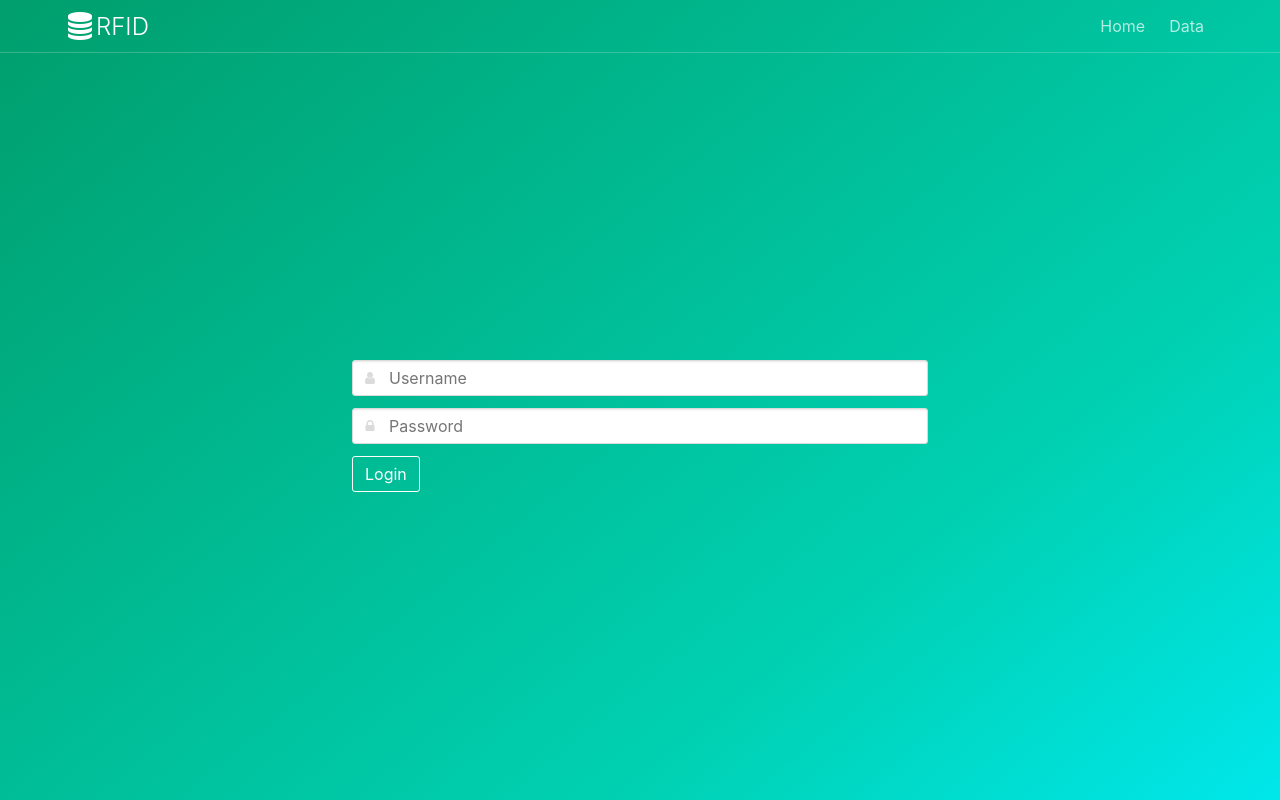
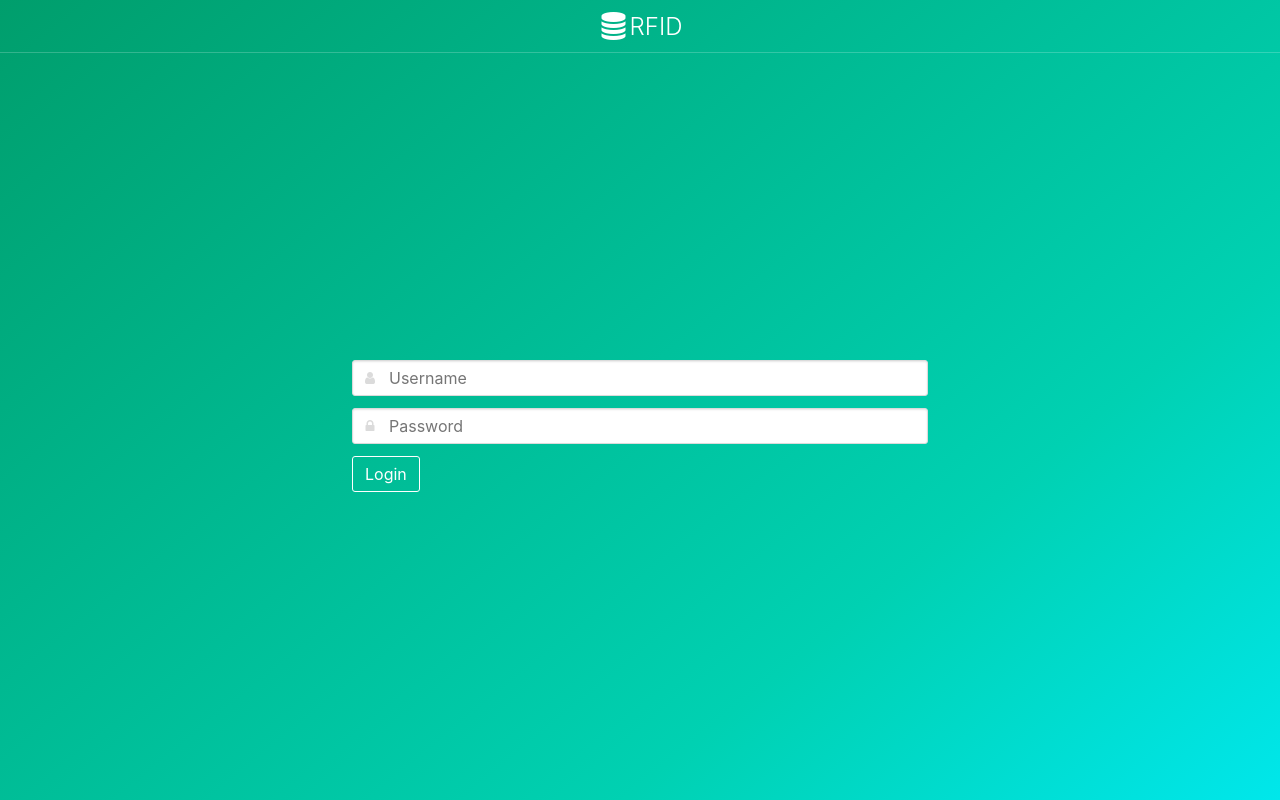
Before and after one commit to lukebro/rfid, a Laravel app: page / in a window 1280 px wide. Run offline with Laravel 8, Linux system fonts and the light colour scheme; settings files or empty folders that the repository lacks are supplied.

Commit message:
Changed nav

```diff
--- a/web/rfid/resources/views/app.blade.php
+++ b/web/rfid/resources/views/app.blade.php
@@ -15,24 +15,11 @@
             <div class="hero-head">
                 <header class="nav">
                     <div class="container">
-                        <div class="nav-left" style="align-items: center;">
+                        <div class="nav-center" style="align-items: center;">
                             <span class="icon is-medium">
                                 <i class="fa fa-database" aria-hidden="true"></i>
                             </span>
                             <span><h1 class="title is-4">RFID</h1></span>
-                        </div>
-                        <span class="nav-toggle">
-                            <span></span>
-                            <span></span>
-                            <span></span>
-                        </span>
-                        <div class="nav-right nav-menu">
-                            <a href="home" class="nav-item">
-                                Home
-                            </a>
-                            <a href="data" class="nav-item">
-                                Data
-                            </a>
                         </div>
                     </div>
                 </header>
```
